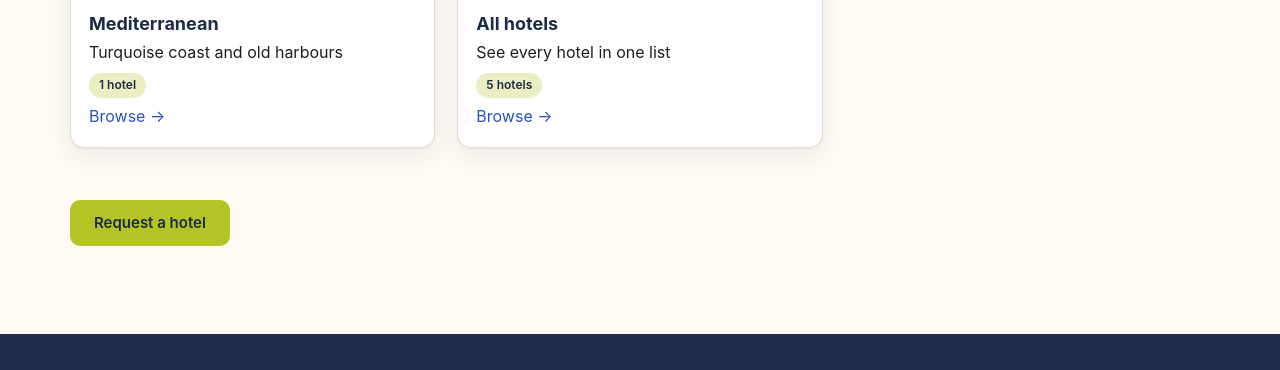
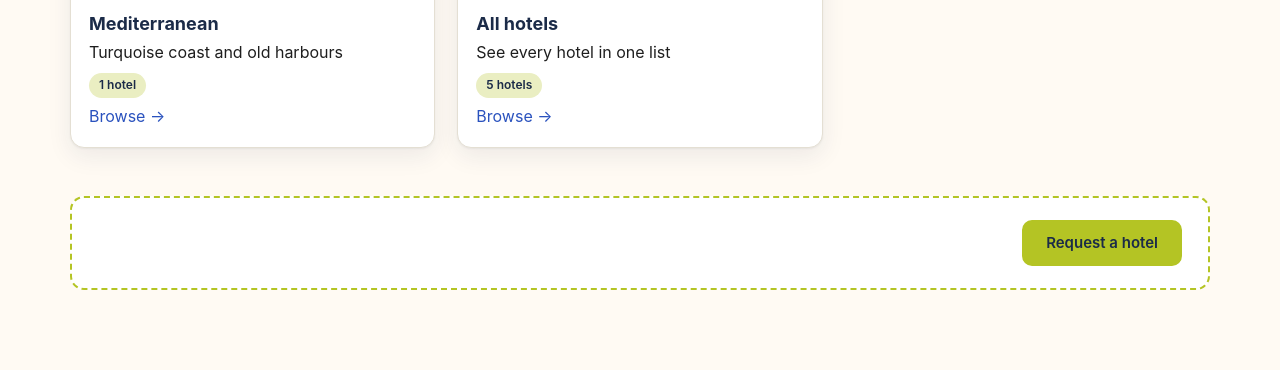
Before and after one commit to KuroiHiroHamada/olf-website, a plain HTML site: page hotels.html in a window 1280 px wide. Shown: the part 901-1271 px from the top of the page. Drawn offline with Linux system fonts and the light colour scheme; a script that the page names is missing.

Commit message:
Add files via upload

```diff
--- a/css/style.css
+++ b/css/style.css
@@ -149,3 +149,4 @@ details.faq{background:#fff;border:1px solid var(--line);border-radius:12px;marg
 @media(max-width:820px){.pwrap{grid-template-columns:minmax(0,1fr)}}
 .imb{overflow-x:hidden}.gal,.gthumbs{max-width:100%}.pinfo h2{overflow-wrap:anywhere}
 .gcount{position:absolute;bottom:10px;right:12px;background:rgba(27,43,72,.85);color:#fff;font-size:12px;padding:2px 10px;border-radius:999px}
+.reqbar{display:flex;align-items:center;justify-content:space-between;gap:20px;flex-wrap:wrap;background:#fff;border:2px dashed var(--lime);border-radius:var(--r);padding:22px 26px}.reqbar h3{font-size:20px}
```
